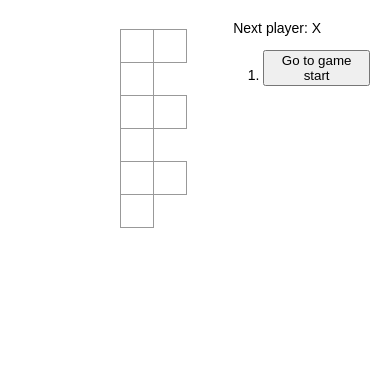
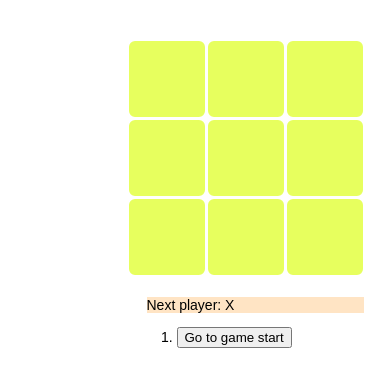
Before and after one commit to imTanay0/tic-tac-toe, a React (Vite) app: page / in a window 390 px wide. Shown: the top 386 px of the page. Built offline with nearby package versions, Linux system fonts and the light colour scheme.

Commit message:
update square css

```diff
--- a/src/App.css
+++ b/src/App.css
@@ -1,6 +1,10 @@
 body {
   font: 14px "Century Gothic", Futura, sans-serif;
   margin: 20px;
+
+  display: flex;
+  justify-content: center;
+
 }
 
 ol,
@@ -20,22 +24,36 @@ ul {
 }
 
 .square {
-  background: #fff;
-  border: 1px solid #999;
+  background: #e7ff5e;
+  border: 2px solid #fff;
   float: left;
   font-size: 24px;
   font-weight: bold;
   line-height: 34px;
-  height: 34px;
+  height: 6.25rem;
   margin-right: -1px;
   margin-top: -1px;
   padding: 0;
   text-align: center;
-  width: 34px;
+  width: 6.25rem;
+
+  border-radius: 10%;
 }
 
 .square:focus {
   outline: none;
+
+  /* background: #0cd0b9; */
+}
+
+.square:hover {
+  outline: none;
+  transition: 800ms;
+  background: #0cd0b9;
+}
+
+.square-clicked {
+  background-color: #a95cff;
 }
 
 .kbd-navigation .square:focus {
@@ -51,3 +69,35 @@ ul {
 .game-info {
   margin-left: 20px;
 }
+
+.player {
+  background-color: bisque;
+}
+
+/* -------------------------- */
+@media only screen and (max-width: 620px) {
+  .game {
+    display: block;
+    align-items: center;
+  }
+
+  .square {
+    height: 5rem;
+    width: 5rem;
+  }
+
+  .game-info {
+    padding-top: 20px;
+  }
+}
+
+@media only screen and (max-width: 350px) {
+  /* body {
+    flex-direction: column;
+  } */
+
+  /* .square {
+    height: 10%;
+    width: 10%;
+  } */
+}
--- a/src/components/Game.jsx
+++ b/src/components/Game.jsx
@@ -83,6 +83,10 @@ export default function Game() {
 		);
 		setStepNumber(newHistory.length)
 		setXIsNext(!xIsNext)
+
+		// adding square-clicked (CSS) class
+		const square_clicked = document.getElementsByClassName('square')
+		square_clicked[i].classList.add("square-clicked")
 	}
 
 	return (
@@ -91,7 +95,7 @@ export default function Game() {
 				<Board squares={current.squares} onClick={(i) => handleClick(i)} />
 			</div>
 			<div className="game-info">
-				<div>{status}</div>
+				<div className="player">{status}</div>
 				<ol>{moves}</ol>
 			</div>
 		</div>
```
